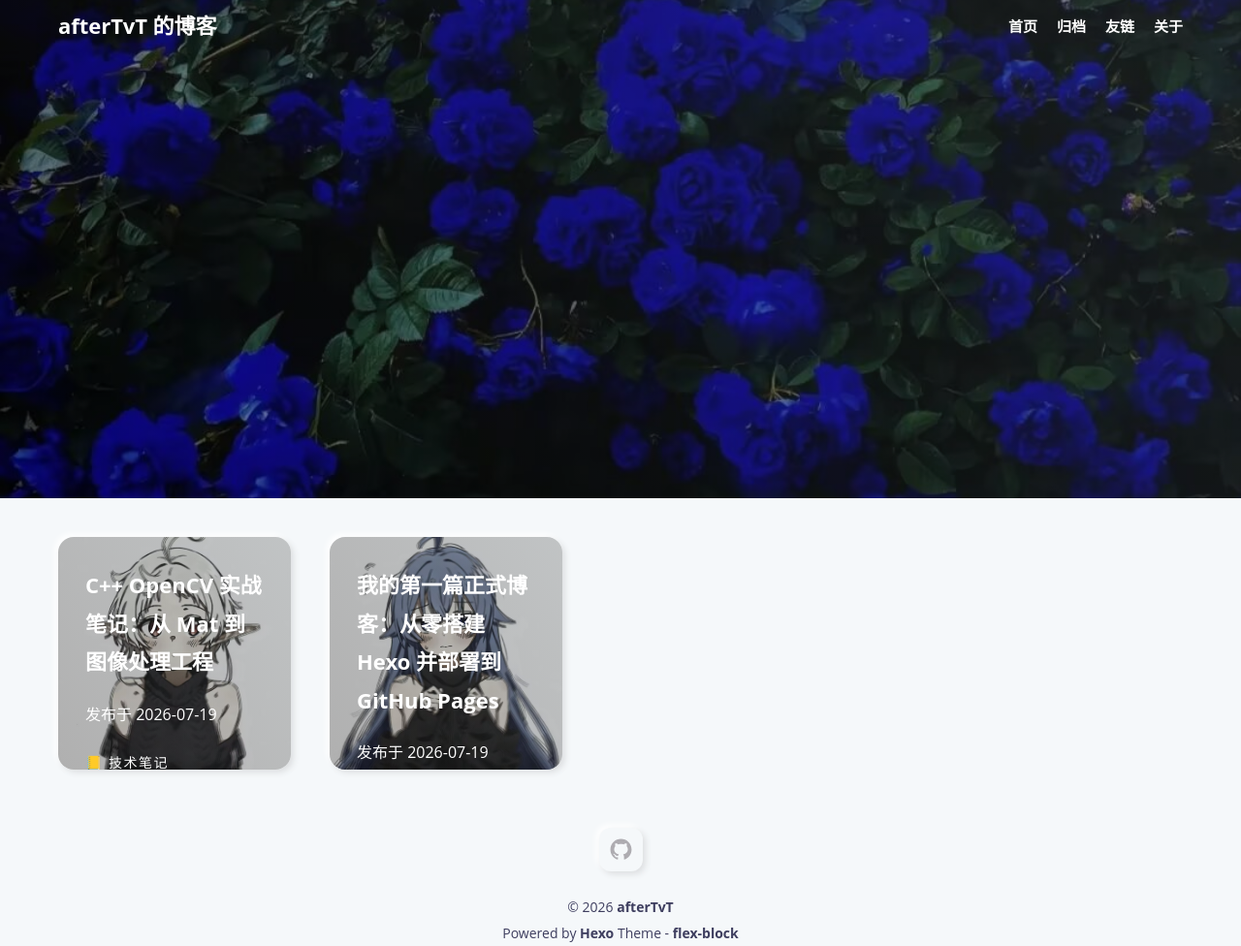
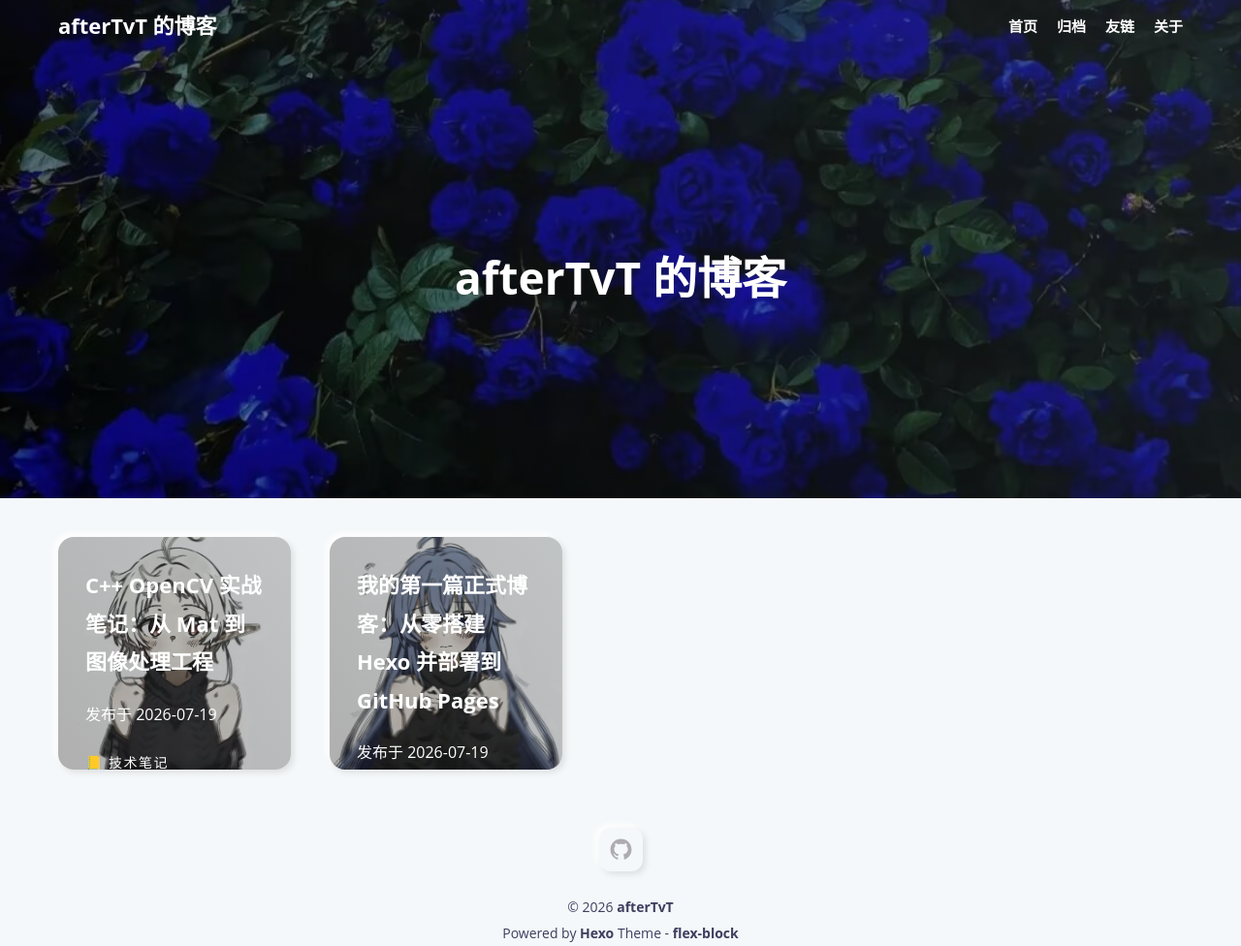
Before and after one commit to afterTvT/afterTvT.github.io, a plain HTML site: page index.html in a window 1280 px wide. Shown: the top 976 px of the page at 97% size. Drawn offline with Linux system fonts and the light colour scheme.

Commit message:
Site updated: 2026-07-19 04:19:06

```diff
--- a/index.html
+++ b/index.html
@@ -86,7 +86,12 @@
 
 
 
-    <div class="header-content"></div>
+    <div class="header-content">
+      <div class="post-text layout-block layout-padding">
+        <h1 class="title-wrap">afterTvT 的博客</h1>
+
+      </div>
+    </div>
 
 
 
```
